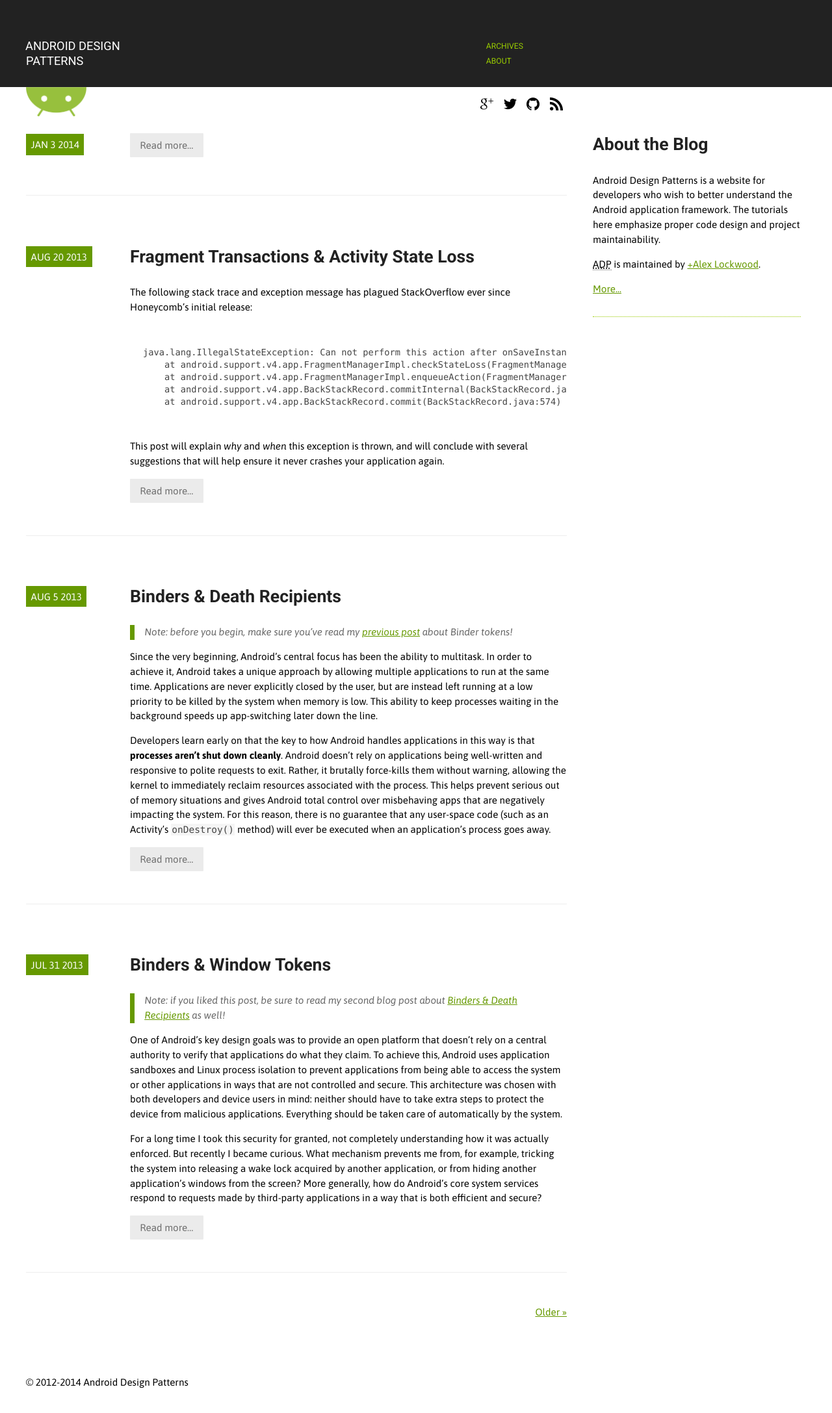
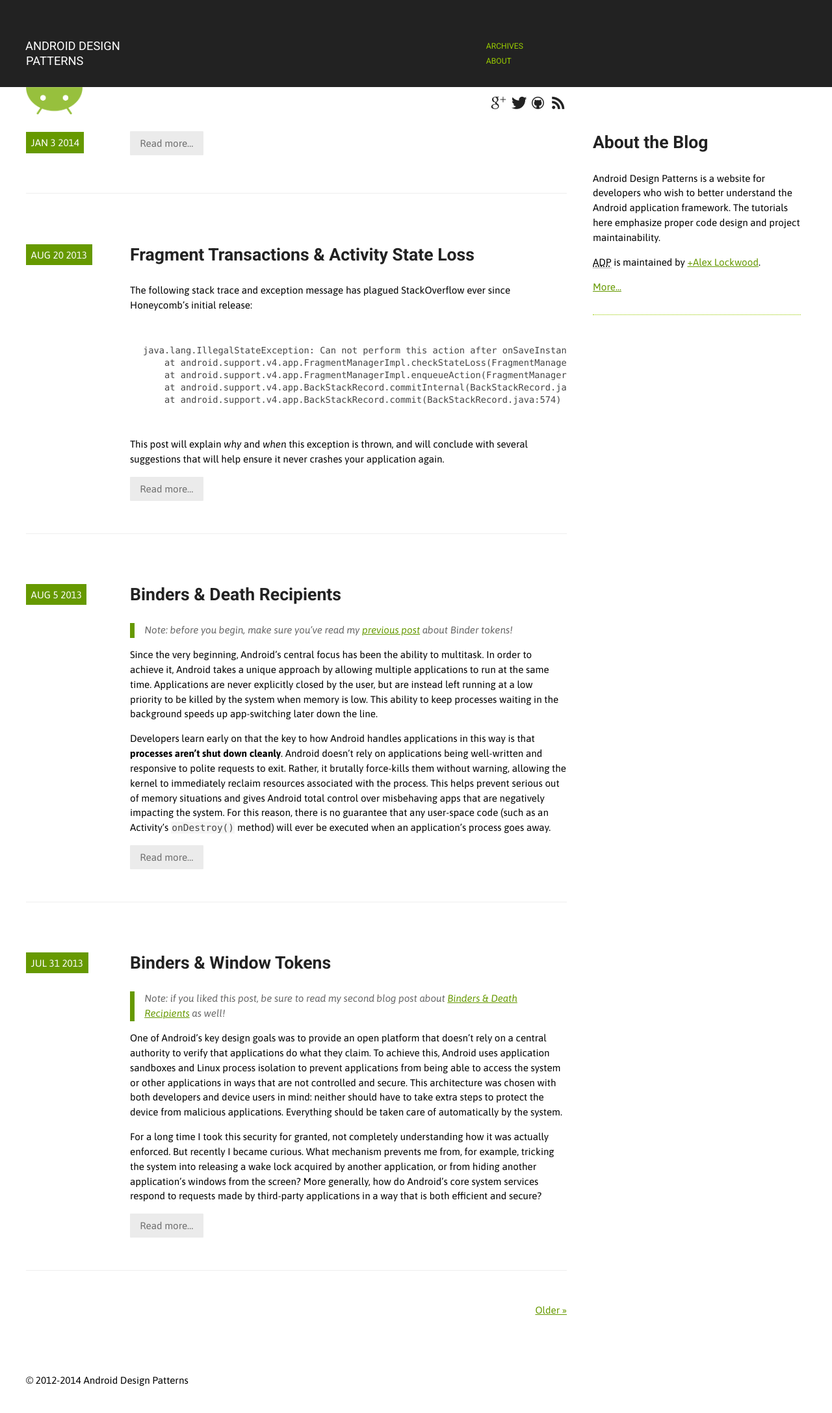
Before and after one commit to alexjlockwood/AndroidDesignPatterns, a Jekyll site: the page built from index.html, in a window 1280 px wide. Shown: the whole page at 65% size. Built offline with Jekyll 4.4.1, drawn with Linux system fonts in a browser that asks for light colours; Markdown is read by kramdown in place of the engine named in the settings; the list of posts is cut into pages by our own code; comment, search, counter and statistics services are not loaded.

Commit message:
Added social media fonts... will clean up the hacks later :P

```diff
--- a/_layouts/default.html
+++ b/_layouts/default.html
@@ -3,10 +3,10 @@
   <head>
     <meta charset="utf-8" />
     <meta name="viewport" content="width=device-width, initial-scale=1"/>
-    <meta name="author" content="{{ site.author.name }}" />
     <title>{{ page.title }}{% if page.id %} | {{ site.name }}{% endif %}</title>
     <link href="atom.xml" rel="alternate" title="{{ site.name }}" type="application/atom+xml" />
     <link rel="stylesheet" type="text/css" href="/css/reset.css" />
+    <link rel="stylesheet" type="text/css" href="/css/social-media.css" />
     <link rel="stylesheet" type="text/css" href="/css/syntax.css" />
     <link rel="stylesheet" type="text/css" href="/css/style.css" />
     <link href='http://fonts.googleapis.com/css?family=Roboto:400,900,700' rel='stylesheet' type='text/css'>
@@ -28,16 +28,16 @@
     <!-- TODO: move this inline CSS into the css/style.css sheet. -->
     <div id="social" class="container">
       <a href="{{ site.author.googleplus }}">
-        <img style="height:auto; width; auto; max-width:32px; max-height:32px;" src="/images/social/googleplus-128-black.png" alt="Google+" />
+        <i class="icon-gplus"></i>
       </a>
       <a href="{{ site.author.twitter }}">
-        <img style="height:auto; width; auto; max-width:32px; max-height:32px;" src="/images/social/twitter-128-black.png" alt="Twitter" />
+        <i class="icon-twitter"></i>
       </a>
       <a href="{{ site.author.github }}">
-        <img style="height:auto; width; auto; max-width:32px; max-height:32px;" src="/images/social/github-128-black.png" alt="GitHub" />
+        <i class="icon-github-circled"></i>
       </a>
       <a href="{{ site.author.feedburner }}">
-        <img style="height:auto; width; auto; max-width:32px; max-height:32px;" src="/images/social/rss-128-black.png" alt="FeedBurner" />
+        <i class="icon-rss"></i>
       </a>
     </div>
 
--- /dev/null
+++ b/css/social-media.css
@@ -0,0 +1,56 @@
+@font-face {
+  font-family: 'social-media';
+  src: url('../font/social-media.eot?55063482');
+  src: url('../font/social-media.eot?55063482#iefix') format('embedded-opentype'),
+       url('../font/social-media.woff?55063482') format('woff'),
+       url('../font/social-media.ttf?55063482') format('truetype'),
+       url('../font/social-media.svg?55063482#social-media') format('svg');
+  font-weight: normal;
+  font-style: normal;
+}
+/* Chrome hack: SVG is rendered more smooth in Windozze. 100% magic, uncomment if you need it. */
+/* Note, that will break hinting! In other OS-es font will be not as sharp as it could be */
+/*
+@media screen and (-webkit-min-device-pixel-ratio:0) {
+  @font-face {
+    font-family: 'social-media';
+    src: url('../font/social-media.svg?55063482#social-media') format('svg');
+  }
+}
+*/
+
+ [class^="icon-"]:before, [class*=" icon-"]:before {
+  font-family: "social-media";
+  font-style: normal;
+  font-weight: normal;
+  speak: none;
+
+  display: inline-block;
+  text-decoration: inherit;
+  width: 1em;
+  margin-right: .2em;
+  text-align: center;
+  /* opacity: .8; */
+
+  /* For safety - reset parent styles, that can break glyph codes*/
+  font-variant: normal;
+  text-transform: none;
+
+  /* fix buttons height, for twitter bootstrap */
+  line-height: 1em;
+
+  /* Animation center compensation - margins should be symmetric */
+  /* remove if not needed */
+  margin-left: .2em;
+
+  /* you can be more comfortable with increased icons size */
+  /* font-size: 120%; */
+
+  /* Uncomment for 3D effect */
+  /* text-shadow: 1px 1px 1px rgba(127, 127, 127, 0.3); */
+}
+
+.icon-gplus:before { content: '\e801'; } /* '' */
+.icon-rss:before { content: '\e800'; } /* '' */
+.icon-twitter:before { content: '\e802'; } /* '' */
+.icon-github-circled:before { content: '\e803'; } /* '' */
--- a/css/style.css
+++ b/css/style.css
@@ -184,12 +184,17 @@
 #social {
     background: url('/images/android.png') no-repeat left bottom;
     padding: 10px 0 0;
-    height: 35px;
+    height: 32px;
     background-size: contain;
     text-align: right;
     float: left;
+    font-size: 1.25em;
 }
-#social a, #social a:hover {
+#social a {
+    text-decoration: none;
+    color: #222;
+}
+#social a:hover {
     text-decoration: none;
 }
 #content {
```
Also changed, not shown: font/social-media.ttf (added), font/social-media.woff (added), 2 other files.
